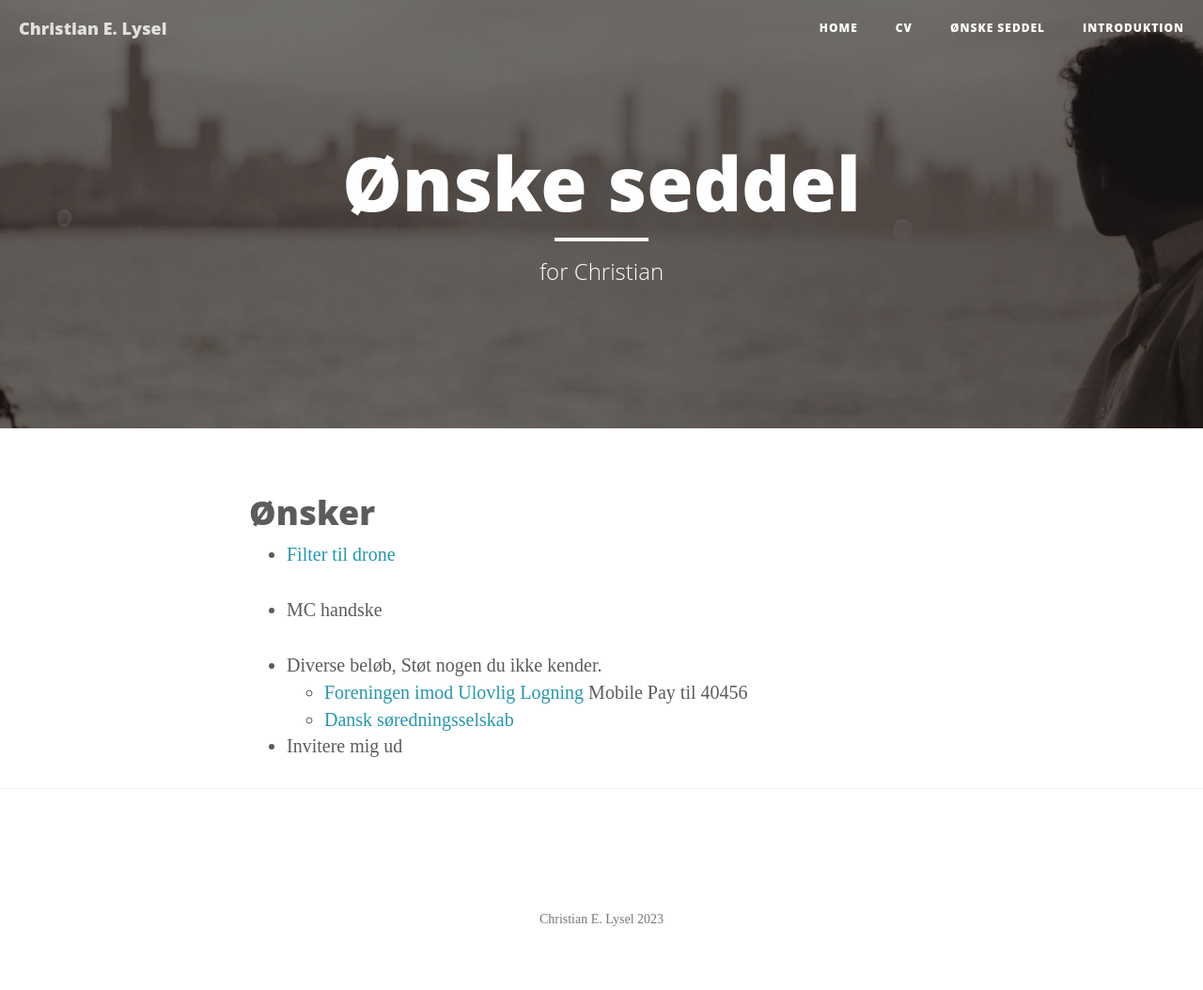
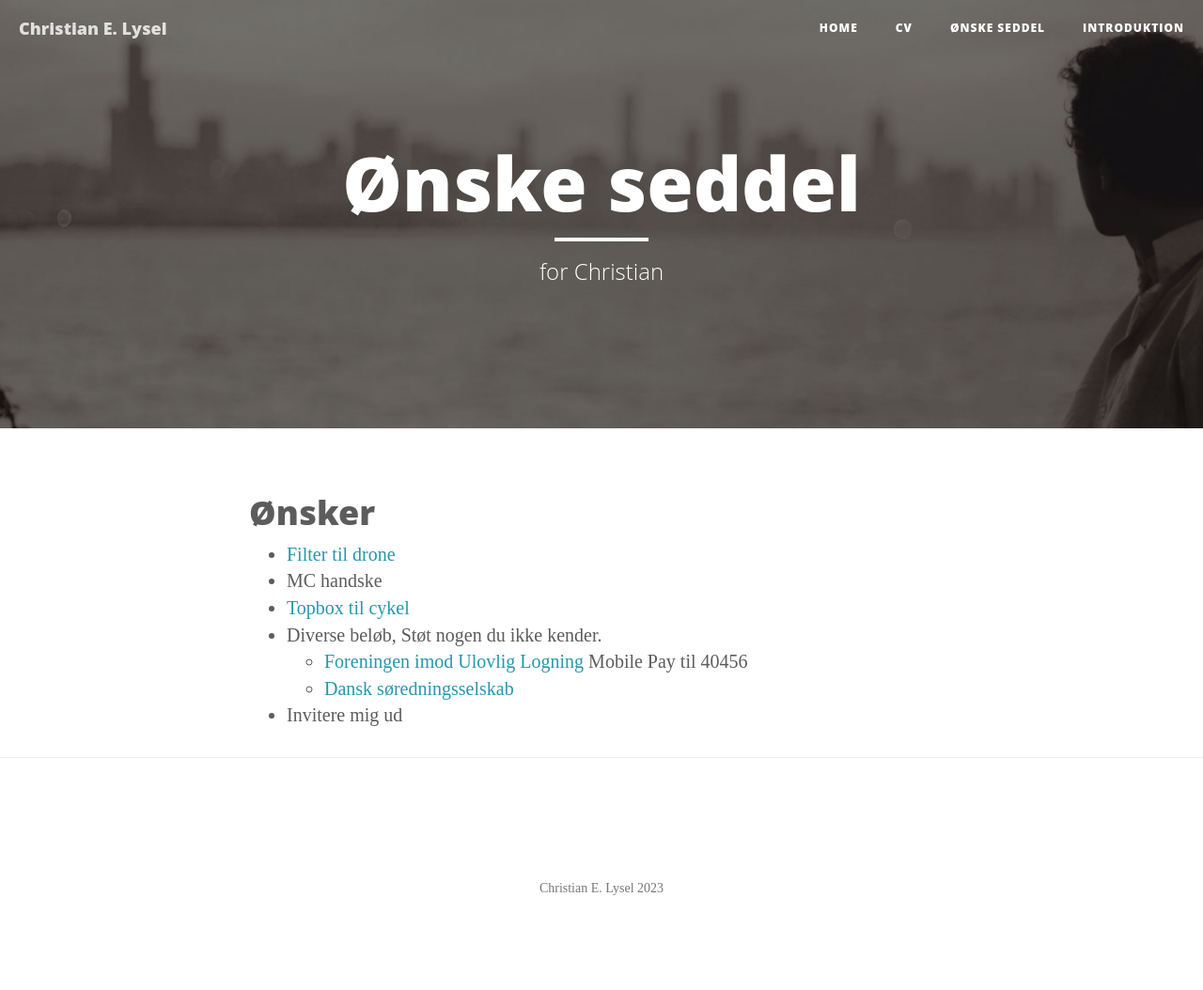
Before and after one commit to clysel/christian.lysel.net, a Jekyll site: the page built from gave.markdown, in a window 1280 px wide. Shown: the whole page at 94% size. Built offline with Jekyll 4.4.1, drawn with Linux system fonts in a browser that asks for light colours; after the commit the page ends 1021 px from its top, so only the background shows below that.

Commit message:
Update gave.markdown

```diff
--- a/gave.markdown
+++ b/gave.markdown
@@ -8,7 +8,7 @@ header-img: "img/about-bg.jpg"
 
 * [Filter til drone](https://www.amazon.de/dp/B0B18KHLF8/?tag=prdk-ce0d-21&creative=22662&creativeASIN=B0B2PGXBC6&linkCode=df0&th=1)
 * MC handske
-
+* [Topbox til cykel](https://www.xlmoto.dk/product/topboks-xlmoto-pronto-30l_pid-PIA-174059)
 * Diverse beløb, Støt nogen du ikke kender.
   * [Foreningen imod Ulovlig Logning](https://ulovliglogning.dk/#wannahelp) Mobile Pay til 40456
   * [Dansk søredningsselskab](https://dsrs.dk/stot-os)
```
